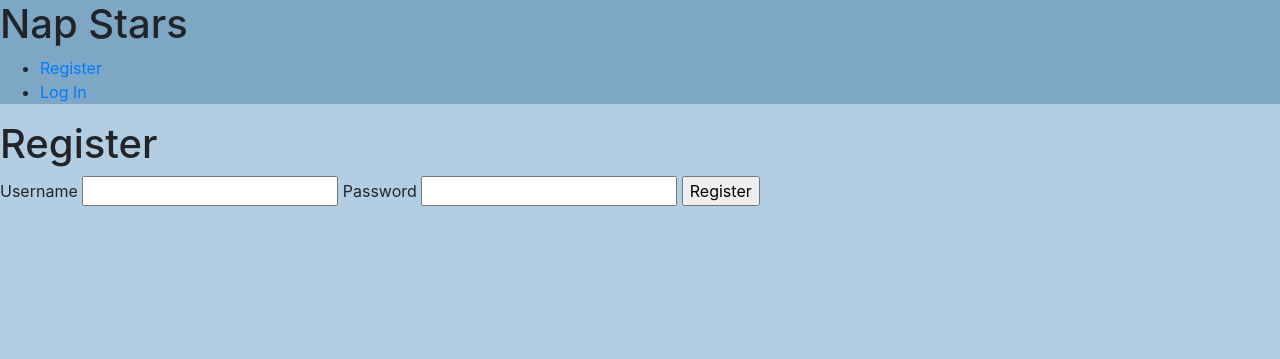
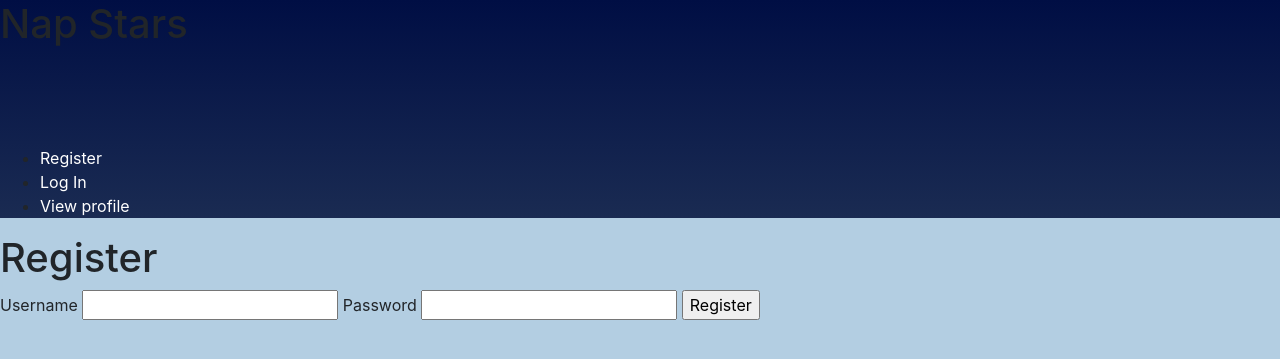
Before and after one commit to anna-l-zhou/hackmit-teamsleep, a Flask app: page /auth/register in a window 1280 px wide. Shown: the top 359 px of the page. Run offline with Flask 3, Linux system fonts and the light colour scheme; some libraries are stand-ins or nearby versions; some web fonts are replaced; grey boxes are pictures that could not be loaded.

Commit message:
merge michelle

```diff
--- a/flaskr/static/style.css
+++ b/flaskr/static/style.css
@@ -3,9 +3,18 @@
 }
 
 nav {
-    background-color: #7DA7C5;
+    background: linear-gradient(to bottom, #000e44, #1a2b52);
+
 }
 
 .sitetitle {
     font-family: 'Baloo Thambi 2', sans-serif;
 }
+
+nav{
+    background-color: #000e44;
+}
+
+nav a, h1{
+    color: white;
+}
--- a/flaskr/templates/base.html
+++ b/flaskr/templates/base.html
@@ -23,6 +23,10 @@
 </head>
 <nav>
   <h1>Nap Stars</h1>
+  <video width="160" height="90" autoplay loop muted playsinline>
+    <source src="{{ url_for('static', filename='nap-stars-logo.mp4') }}" type="video/mp4">
+    Your browser does not support the video tag.
+  </video>
   <ul>
     {% if g.user %}
     <li><span>{{ g.user['username'] }}</span>
@@ -30,6 +34,7 @@
       {% else %}
     <li><a href="{{ url_for('auth.register') }}">Register</a>
     <li><a href="{{ url_for('auth.login') }}">Log In</a>
+    <li><a href="{{ url_for('routes.profile') }}">View profile</a>
       {% endif %}
   </ul>
 </nav>
```
Also changed, not shown: instance/flaskr.sqlite.
